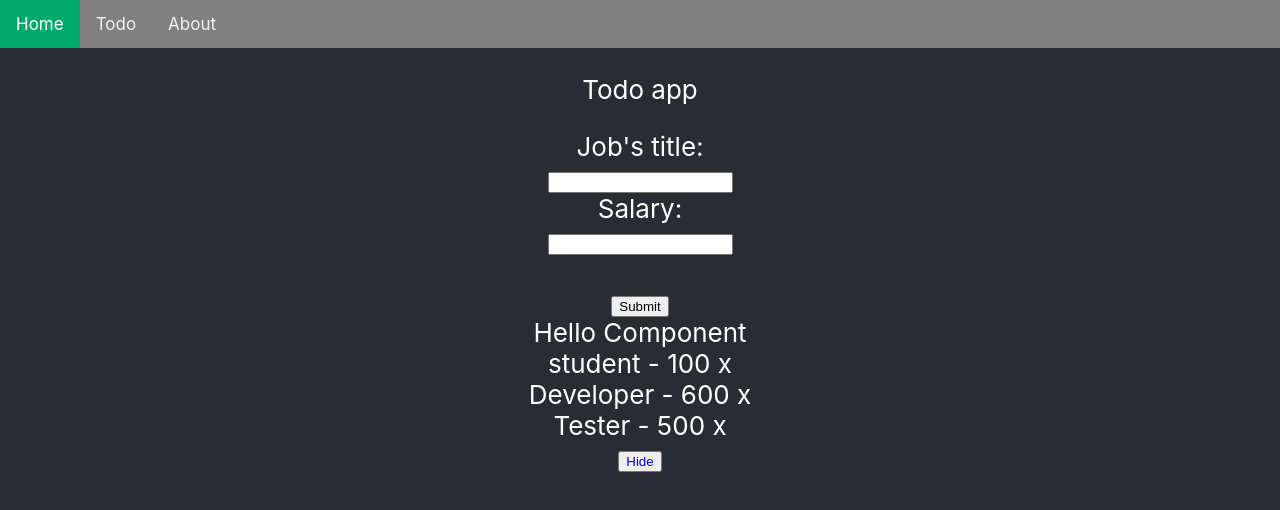
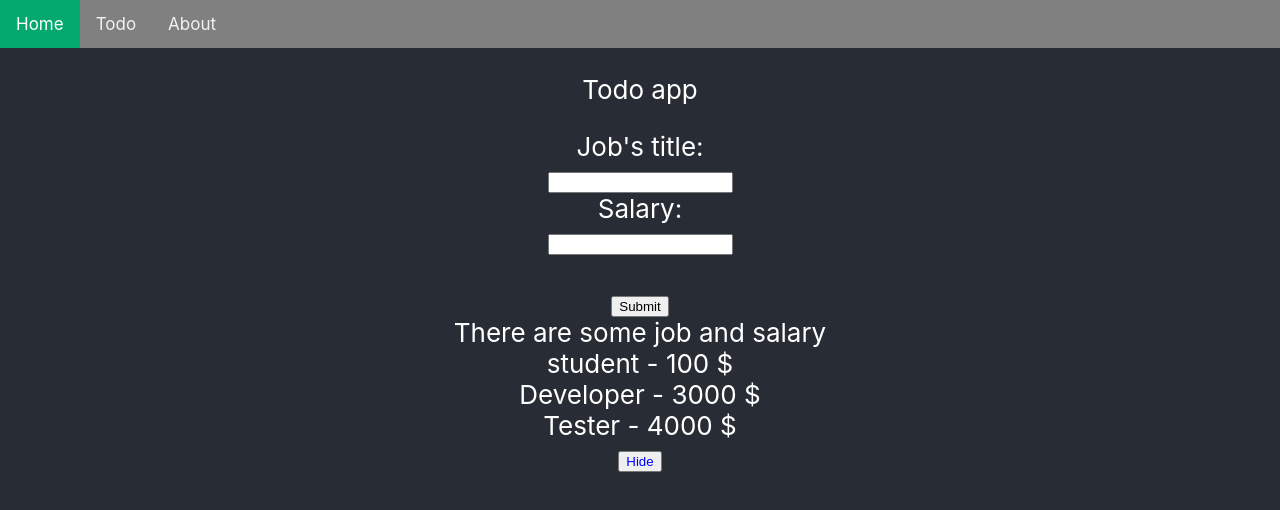
Before and after one commit to trungdung70199/my-react-app, a React (Create React App) app: page /about in a window 1280 px wide. Both pictures are taken after a click on the button "Show". Shown: the top 510 px of the page. Built offline with nearby package versions, Linux system fonts and the light colour scheme.

Commit message:
add file js

```diff
--- a/src/views/App.js
+++ b/src/views/App.js
@@ -5,7 +5,7 @@ import Form from './Example/Form';
 import ListTodo from './Todo/ListTodo';
 // import Product from './Example/product';
 import { ToastContainer, toast } from 'react-toastify';
-import 'react-toastify/dist/ReactToastify.css';
+// import 'react-toastify/dist/ReactToastify.css';
 import Home from './Example/Home';
 import Nav from './Nav/Nav';
 import {
--- a/src/views/Example/AddComponent.js
+++ b/src/views/Example/AddComponent.js
@@ -59,7 +59,7 @@ class AddComponent extends React.Component {
                     value="Submit"
                     onClick={(event) => this.handleSubmit(event)} />
             </form>
-            <div>Hello Component</div></>
+            <div>There are some job and salary</div></>
         )
     }
 }
--- a/src/views/Example/Child.js
+++ b/src/views/Example/Child.js
@@ -26,7 +26,8 @@ class Child extends React.Component {
         console.log('>>> check conditional:', check)
         return(
             <>
-                {showJobs === false ?
+                {
+                showJobs === false ?
                     <div>
                         <button className='btn-show'
                             onClick={() => this.handleShowHide()}>
@@ -43,7 +44,7 @@ class Child extends React.Component {
                                 return (
                                     <div key={item.id}>
                                         {item.title} - {item.salary}
-                                        <></> <span onClick={()=>this.handleOnclickDelete(item)}>x</span> {/*<></> tao khoang trang */}
+                                        <></> <span onClick={()=>this.handleOnclickDelete(item)}>$</span> {/*<></> tao khoang trang */}
                                     </div>
                                 )
                             })
@@ -61,33 +62,4 @@ class Child extends React.Component {
         )
     }
 }
-
-// const child = (props) => {
-//     let { arrJobs } = props;
-//     return(
-//         <>
-//             <div className="jobs-lists">
-//                 {
-//                     arrJobs.map((item, index) => {
-//                         // Out put salary >= 500 people
-//                         if (+item.salary >= 500) {
-//                             return (
-//                                 <div key={item.id}>
-//                                     {item.title} - {item.salary}
-//                                 </div>
-//                             )
-//                         }
-//                     })
-//                 }
-//             </div>
-//         </>
-//     )
-// }
-
-// const Child = (props) => {
-//     console.log(">>> Check child props", props)
-//     return(
-//         <div>Hello arrow function</div>
-//     )
-// }
 export default Child;
--- a/src/views/Example/Form.js
+++ b/src/views/Example/Form.js
@@ -8,8 +8,8 @@ class Form extends React.Component {
     state = {
         arrJobs: [
             {id: 'abcJob1', title: 'student', salary: '100'},
-            {id: 'abcJob2', title: 'Developer', salary: '600'},
-            {id: 'abcJob3', title: 'Tester', salary: '500'}
+            {id: 'abcJob2', title: 'Developer', salary: '3000'},
+            {id: 'abcJob3', title: 'Tester', salary: '4000'}
         ]
     }
 
--- a/src/views/Nav/Nav.js
+++ b/src/views/Nav/Nav.js
@@ -1,13 +1,12 @@
 import React from "react";
 import './Nav.scss';
-// import {
-// 	Link, NavLink
-// } from "react-router-dom";
+// import { Link, NavLink } from "react-router-dom";
 
 class Nav extends React.Component {
     render() {
         return (
             <div className="topnav">
+                {/* No reload page */}
                 {/* <Link to="/">Home</Link>
                 <Link to="/todo">Todo</Link>
                 <Link to="/about">About</Link> */}
```
